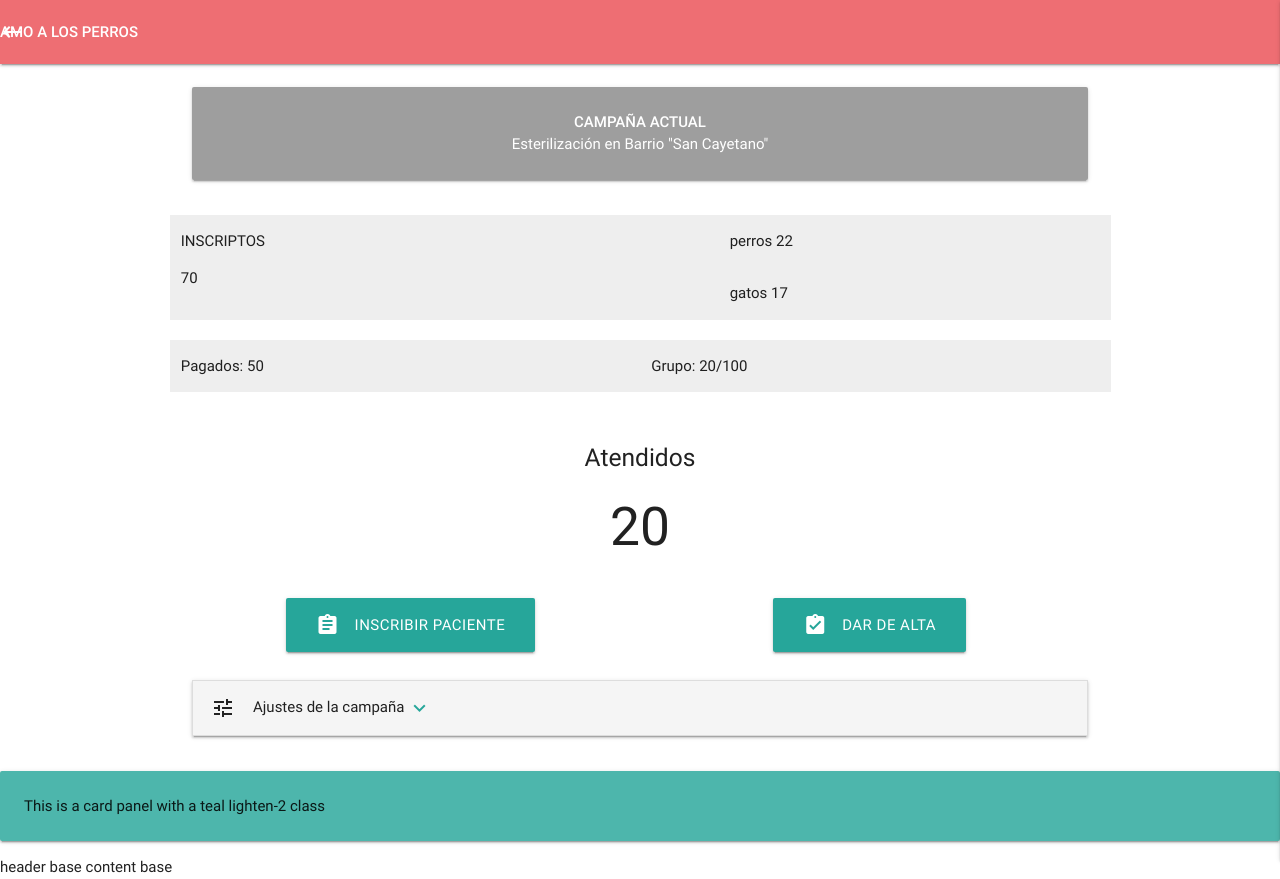
After one commit to Informatorio2017/perros-definitivo, a Django app: page /home/ in a window 1280 px wide. The commit adds this page. Run offline with Django 3.2, Linux system fonts and the light colour scheme; some libraries are stand-ins or nearby versions.

Commit message:
prueba materialize con lapantalla home extendiendo del base

```diff
--- a/perros/perros/urls.py
+++ b/perros/perros/urls.py
@@ -20,4 +20,5 @@ from . import views
 urlpatterns = [
     url(r'^admin/', admin.site.urls),
     url(r'^base/', views.base),
+    url(r'^home/', views.home),
 ]
--- a/perros/perros/views.py
+++ b/perros/perros/views.py
@@ -3,3 +3,6 @@ from django.shortcuts import render
 
 def base(request):
 	return render(request, "base.html", {})
+
+def home(request):
+	return render(request,"home.html",{})
--- a/perros/templates/base.html
+++ b/perros/templates/base.html
@@ -9,6 +9,8 @@
 <script src="https://cdnjs.cloudflare.com/ajax/libs/materialize/0.100.2/js/materialize.min.js"></script>
 
 
+
+{% block pagina %} {% endblock%}
 
 
 <!DOCTYPE html>
--- /dev/null
+++ b/perros/templates/home.html
@@ -0,0 +1,255 @@
+{% extends "base.html" %}
+
+{% block pagina %}
+
+<!DOCTYPE html>
+<html lang="es">
+<head>
+  <meta charset="UTF-8">
+  <meta name="viewport" content="width=device-width, initial-scale=1.0"/>
+  <title>Amo a los Perros</title>
+
+
+
+
+
+  <link href="http://fonts.googleapis.com/icon?family=Material+Icons" rel="stylesheet">
+
+
+
+</head>
+<body class="cuerpo">
+
+  <!-- inicio nav -->
+  <nav class="nav-extended">
+    <div class="nav-wrapper">
+      <div class="brand-logo left topbar-boton-arriba-izquierda">
+        <!--botón atrás reemplaza al regresar-->
+        <a href="#" onclick="history.go(-1)">
+          <i class="material-icons">keyboard_backspace</i>
+        </a>
+      </div>
+      <div class="top-titulos">
+        <p class="truncate top-bar-primeralinea">
+          <strong>AMO A LOS PERROS</strong>
+        </p>
+        <!-- <p class="truncate top-bar-segundalinea">
+          3° A Esc. N°1 Gral. Belgrano
+        </p> -->
+      </div>
+      <!-- inicio lista de enlaces del menú arriba derecha -->
+      <ul id="slide-out" class="side-nav">
+        <li>
+          <div class="user-view">
+            <div class="background logo-menu">
+              <img class="responsive-img" src="" alt="logo-org">
+            </div>
+          </div>
+        </li>
+        <li>
+          <a href="#!">
+            <i class="material-icons">home</i>
+            Campaña/Crear
+          </a>
+        </li>
+        <li>
+          <a href="#!">
+            <i class="material-icons">insert_chart</i>
+            Crear Reporte
+          </a>
+        </li>
+       <!--  <li><div class="divider"></div></li> -->
+        <li>
+          <a class="waves-effect" href="#!">
+            <i class="material-icons">visibility</i>
+            Ver Campañas
+          </a>
+        </li>
+      </ul>
+      <a href="#" data-activates="slide-out" class="button-collapse right show-on-large">
+        <i class="material-icons">menu</i>
+      </a>
+    </div>
+  </nav>
+  <!-- fin nav -->
+
+  <!-- inicio contenedor principal -->
+  <div class="container">
+    <!-- inicio row para datos de campaña -->
+    <div class="row">
+      <!-- inicio columna datos de campaña -->
+      <div class="col s12">
+        <div class="card-panel grey center-align">
+          <span class="white-text">
+            <strong>CAMPAÑA ACTUAL</strong>
+            <br>
+            Esterilización en Barrio "San Cayetano"
+          </span>
+        </div>
+      </div>
+      <!-- fin columna para datos de campaña  -->
+    </div>
+    <!-- fin row para para datos de campaña  -->
+
+
+  <div class="row borde-anaranjado">
+    <div class="row grey lighten-3">
+      <div class="col s7 borde-rojo">
+        <p>INSCRIPTOS</p>
+        <p>70</p>
+      </div>
+
+      <div class="col s5 borde-verde">
+        <p>perros 22</p>
+      </div>
+
+      <div class="col s5 borde-verde">
+        <p>gatos 17</p>
+      </div>
+    </div>
+
+    <div class="row grey lighten-3">
+      <div class="col s6 borde-rojo">
+        <p>Pagados: 50</p>
+      </div>
+
+      <div class="col s6 borde-verde">
+        <p>Grupo: 20/100</p>
+      </div>
+    </div>
+  </div>
+
+
+  <div class="row">
+    <div class="col s12 center-align borde-amarillo">
+      <h5>Atendidos</h5>
+      <h2>20</h2>
+    </div>
+  </div>
+<!-- inicio botones inscribir y dar alta -->
+  <div class="row">
+    <div class="col s12 m6 center-align">
+      <a class="waves-effect waves-light btn-large btn-ancho"><i class="material-icons left">assignment</i>Inscribir Paciente</a>
+    </div>
+    <div class="col s12 separador hide-on-med-and-up borde-anaranjado"></div>
+    <div class="col s12 m6 center-align">
+      <a class="waves-effect waves-light btn-large btn-ancho"><i class="material-icons left">assignment_turned_in</i>Dar de Alta</a>
+    </div>
+
+  </div>
+<!-- fin botones inscribir y dar alta -->
+
+<div class="row">
+
+  <div class="col s12">
+
+    <ul class="collapsible" data-collapsible="accordion">
+
+      <li>
+        <div class="collapsible-header grey lighten-4">
+          <i class="material-icons">tune
+          </i>
+          Ajustes de la campaña
+          <span class="secondary-content">
+            <i class="material-icons">expand_more</i>
+          </span>
+        </div>
+
+        <div class="collapsible-body grey lighten-5">
+
+
+          <ul class="collection">
+            <li class="collection-item avatar">
+
+              <span class="title">
+                <strong>Cerrar Inscripción</strong>
+              </span>
+              <p>No se recibirán más inscripciones públicas
+              </p>
+              <!-- Switch -->
+              <div class="secondary-content">
+                <div class="switch">
+                  <label>
+                    <input type="checkbox">
+                    <span class="lever"></span>
+                  </label>
+                </div>
+              </div>
+
+            </li>
+
+            <a href="#" class="grey-text text-darken-3">
+              <li class="collection-item avatar">
+                  <span class="title"><strong>Enlace público</strong>
+                  </span>
+
+                  <p>Ver, imprimir o compartir el enlace público de inscripciones
+                  </p>
+
+
+                  <span href="#!" class="secondary-content"><i class="material-icons">link</i></span>
+              </li>
+            </a>
+            <div class="divider"></div>
+
+            <li class="collection-item avatar">
+
+              <span class="title">
+                <strong>Finalizar Campaña</strong>
+              </span>
+              <p>Finalizará la campaña activa y se generarán las estadísticas
+              </p>
+              <!-- Switch -->
+              <div class="secondary-content">
+                <div class="switch">
+                  <label>
+                    <input type="checkbox">
+                    <span class="lever"></span>
+                  </label>
+                </div>
+              </div>
+
+            </li>
+
+
+          </ul>
+
+
+
+        </div>
+      </li>
+
+    </ul>
+
+  </div>
+
+</div>
+
+
+
+
+  </div>
+  <!-- fin contenedor principal -->
+</body>
+
+<script type="text/javascript" src="https://code.jquery.com/jquery-2.1.1.min.js"></script>
+<script type="text/javascript" src="js/materialize.min.js"></script>
+
+<script type="text/javascript">
+   $(".button-collapse").sideNav();
+  $('.button-collapse').sideNav({
+      menuWidth: 300, // Default is 300
+      edge: 'right', // Choose the horizontal origin
+      closeOnClick: true, // Closes side-nav on <a> clicks, useful for Angular/Meteor
+      draggable: true, // Choose whether you can drag to open on touch screens,
+      onOpen: function(el) {  }, // A function to be called when sideNav is opened
+      onClose: function(el) {  }, // A function to be called when sideNav is closed
+    }
+  );
+
+</script>
+</html>
+
+
+
+ {% endblock %}
```
